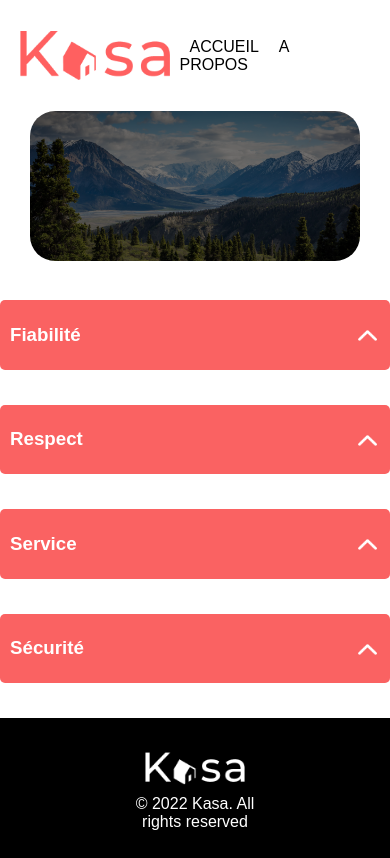
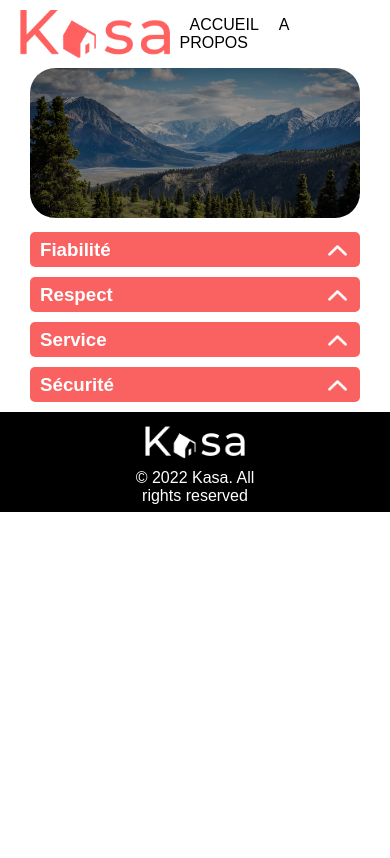
Before and after one commit to farahbed/agence-immo, a React (Vite) app in the folder vite/: page /about in a window 390 px wide. Built offline with nearby package versions, Linux system fonts and the light colour scheme.

Commit message:
modification responsive page lodging

```diff
--- a/vite/src/components/Banner/Banner.scss
+++ b/vite/src/components/Banner/Banner.scss
@@ -13,7 +13,7 @@
   width: 100%;
   height: 223px;
   object-fit: cover;
-  filter: brightness(45%);
+  filter: brightness(60%);
 }
 
 .banner-text {
--- a/vite/src/components/Carouselle/Carouselle.scss
+++ b/vite/src/components/Carouselle/Carouselle.scss
@@ -1,9 +1,10 @@
 .carouselle {
   position: relative;
-  width: 100%;
+  width: 90%;
   height: 415px;
   border-radius: 15px;
-  overflow: hidden; /* Assurez-vous que les flèches ne débordent pas du carrousel */
+  margin: 0 auto;
+  overflow: hidden;
 
   .image-number {
     position: absolute;
@@ -16,11 +17,12 @@
     border-radius: 5px;
     font-size: 14px;
   }
+
   .carouselle-image {
     height: 100%;
     width: 100%;
     object-fit: cover;
-    transition: transform 0.5s ease; /* Ajoutez une transition pour l'animation */
+    transition: transform 0.5s ease;
   }
 
   .arrow {
@@ -30,10 +32,11 @@
     cursor: pointer;
 
     img {
-      width: 40px;
-      height: 40px;
+      width: 80px;
+      height: 100px;
     }
   }
+
   .left-arrow {
     left: 10px; /* Ajustez la position de la flèche gauche */
   }
@@ -43,15 +46,14 @@
   }
 }
 
-.slide-right {
-  transform: translateX(-1%); /* Déplacez l'image vers la droite */
-}
-
-.slide-left {
-  transform: translateX(1%); /* Déplacez l'image vers la gauche */
-}
-@media screen and (max-width: 550px) {
+@media screen and (max-width: 768px) {
   .carouselle {
+    width: calc(100% - 30px);
     height: 315px;
   }
+
+  .arrow img {
+    width: 28px !important;  /* Réduction de la taille des flèches en responsive */
+    height: 33px !important;
+  }
 }
--- a/vite/src/pages/Lodging/Lodging.jsx
+++ b/vite/src/pages/Lodging/Lodging.jsx
@@ -51,20 +51,19 @@ function Lodging () {
 
             {/* Deuxième ligne  */}
         <div className="second-case">
+            <div className="rate">
+                 <Rate rating={parseInt(rating)} />{" "}
+                {/* Passer la note en tant que prop */}
+            </div>
                 <div className="host">
                     <div className="headinfos">
                         {" "}
                         <p>{host.name}</p>
                         <img src={host.picture} alt={host.name} className="host-image" />
                     </div>
-
-                <div className="rate">
-                <Rate rating={parseInt(rating)} />{" "}
-                {/* Passer la note en tant que prop */}
                 </div>
         </div>
-            </div>
-        </div>
+
 
         <div className="col-container">
             <div className="description">
@@ -77,6 +76,7 @@ function Lodging () {
             </div>
         </div>
     </div>
+</div>
   );
 }
 
--- a/vite/src/pages/Lodging/Lodging.scss
+++ b/vite/src/pages/Lodging/Lodging.scss
@@ -11,8 +11,8 @@
   }
 
   .all-infos {
-      display: flex;
-      justify-content: space-between;
+
+  margin-left: 50px;
 
     @media screen and (max-width: 769px) {
 
--- a/vite/src/styles/App.scss
+++ b/vite/src/styles/App.scss
@@ -1,10 +1,12 @@
 * {
+  margin: 0;
+  padding: 0;
+  box-sizing: border-box;
+}
 
 body {
   margin: 0;
-  }
   font-family: "Montserrat", sans-serif;
-
 }
 
 #root {
--- a/vite/src/styles/Collapse.scss
+++ b/vite/src/styles/Collapse.scss
@@ -1,6 +1,7 @@
 .collapse {
-  max-width: 1240px;
+  width: 70%;
   margin: 35px auto;
+  padding: 0 20px;
 
   .collapse-header {
     display: flex;
@@ -26,6 +27,14 @@
     background-color: rgba(238, 238, 238, 0.547);
     overflow: hidden;
     transition: max-height 0.2s ease;
-
   }
 }
+
+@media screen and (max-width: 768px) {
+  .collapse { //pour etre à la meme largeur le la Banner
+  width: calc(100% - 30px);
+  margin: 10px auto;
+  padding: 0 15px;
+}
+
+}
```
Also changed, not shown: 1 other file (tests, documents, lock files or other folders). Lines whose indentation alone changed are shown as unchanged.
